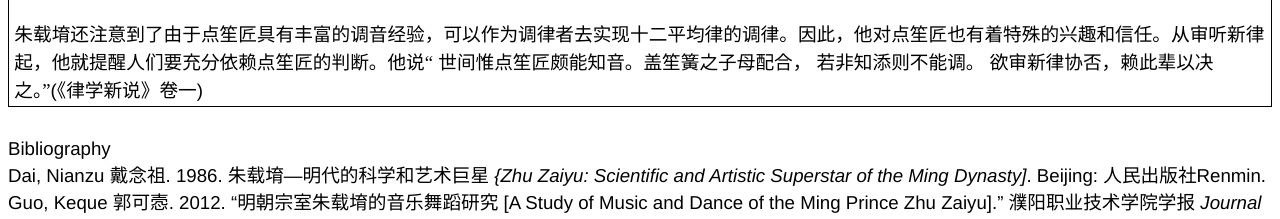
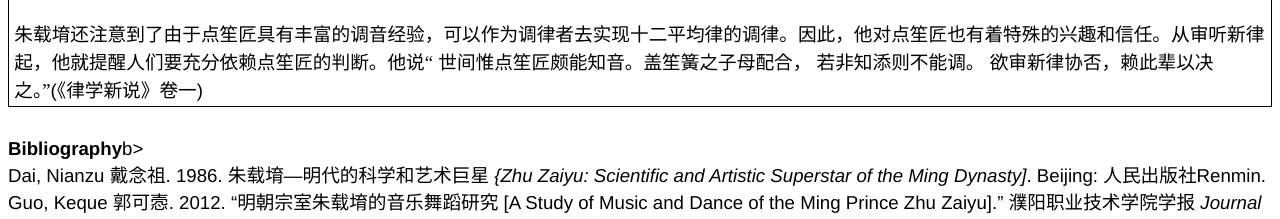
Before and after one commit to jasonleeubc/SMT24, a plain HTML site: page index.html in a window 1280 px wide. Shown: the part 2560-2779 px from the top of the page. Drawn offline with Linux system fonts and the light colour scheme.

Commit message:
Bold bibliography

```diff
--- a/index.html
+++ b/index.html
@@ -622,7 +622,7 @@ style='font-size:14.0pt;font-family:"Helvetica Neue"'>)</span></p>
 font-family:"Helvetica Neue"'>&nbsp;</span></p>
 
 <p class=MsoNormal style='line-height:21.0pt'><span style='font-size:14.0pt;
-font-family:"Helvetica Neue"'>Bibliography</span></p>
+font-family:"Helvetica Neue"'><b>Bibliography</b>b></span></p>
 
 <p class=MsoNormal style='margin-left:36.0pt;text-indent:-36.0pt;line-height:
 20.0pt'><span lang=EN-US style='font-size:14.0pt;font-family:"Helvetica Neue"'>Dai,
```
